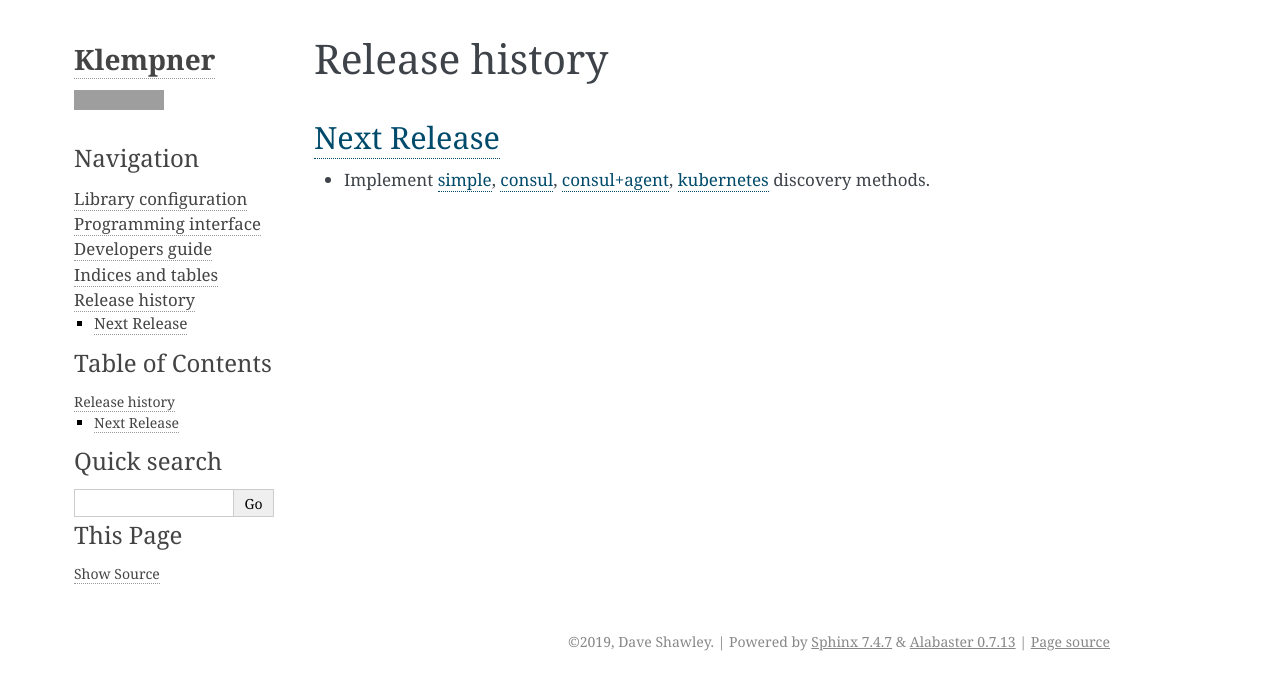
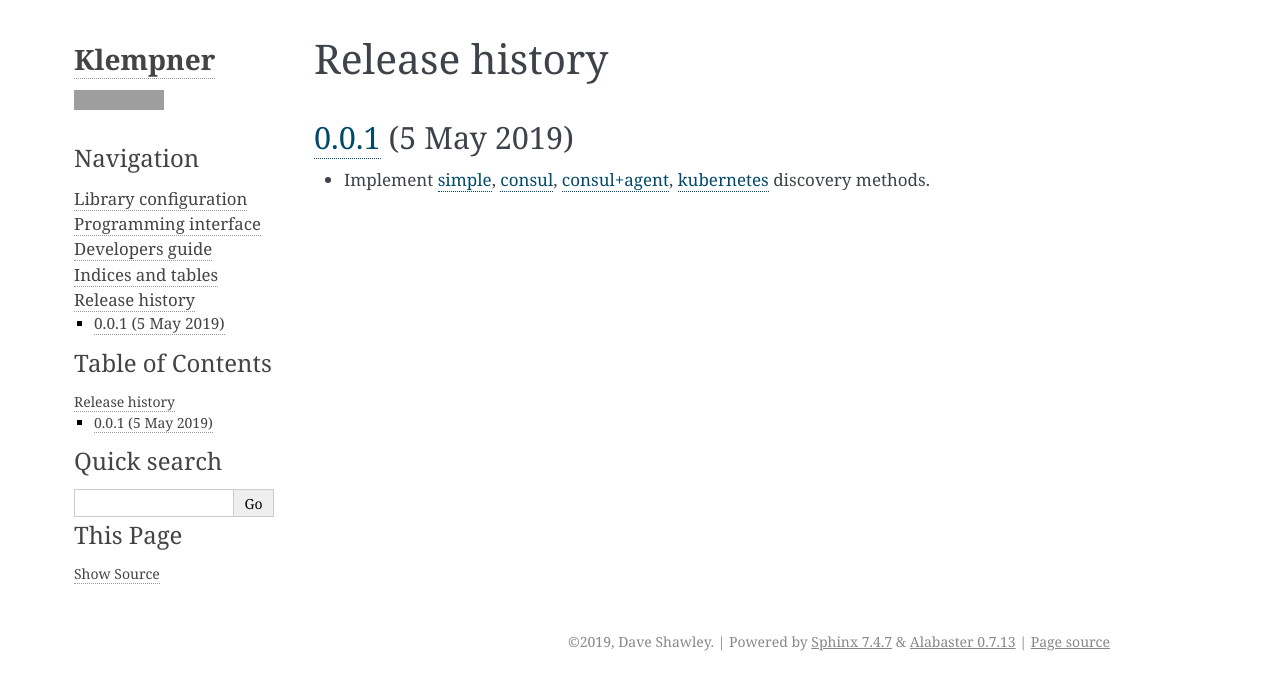
Before and after one commit to dave-shawley/klempner, a Sphinx documentation site: the page built from docs/history.rst, in a window 1280 px wide. Shown: the top 690 px of the page. Built offline with Sphinx 7.4.7, drawn with Linux system fonts in a browser that asks for light colours; grey boxes are pictures that could not be loaded.

Commit message:
First release.

```diff
--- a/docs/history.rst
+++ b/docs/history.rst
@@ -1,11 +1,12 @@
 Release history
 ===============
 
-`Next Release`_
----------------
+`0.0.1`_ (5 May 2019)
+---------------------
 - Implement :ref:`simple-discovery-method`, :ref:`consul-discovery-method`,
   :ref:`consul-agent-discovery-method`, :ref:`kubernetes-discovery-method`
   discovery methods.
 
 
-.. _Next Release: https://github.com/dave-shawley/klempner/compare/0.0.0...master
+.. _Next Release: https://github.com/dave-shawley/klempner/compare/0.0.1...master
+.. _0.0.1: https://github.com/dave-shawley/klempner/compare/0.0.0...0.0.1
--- a/klempner/__init__.py
+++ b/klempner/__init__.py
@@ -1,2 +1,2 @@
-version_info = (0, 0, 0)
+version_info = (0, 0, 1)
 version = '.'.join(str(c) for c in version_info)
--- a/setup.py
+++ b/setup.py
@@ -29,7 +29,7 @@ setuptools.setup(
         ]
     },
     classifiers=[
-        'Development Status :: 1 - Planning',
+        'Development Status :: 3 - Alpha',
         'Environment :: Web Environment',
         'Intended Audience :: Developers',
         'License :: OSI Approved :: BSD License',
```
